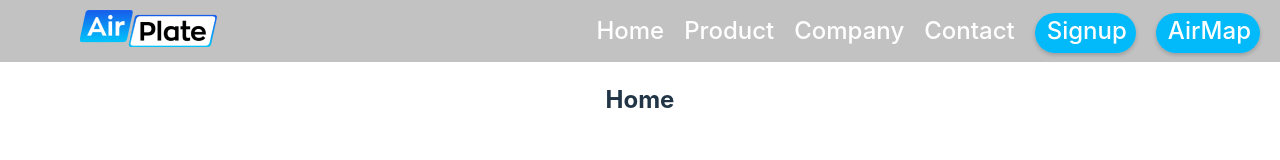
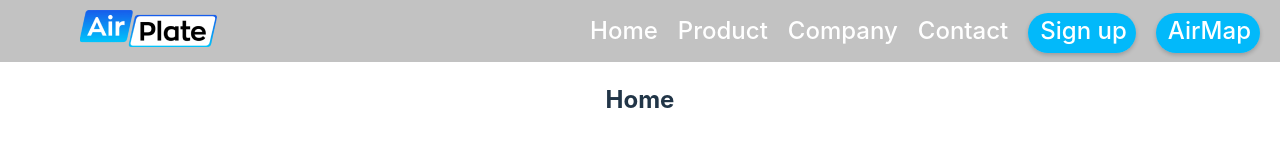
Before and after one commit to ThomasDallHenriksen/PBA-webudvikling, a React (Vite) app in the folder PBA-project/: page / in a window 1280 px wide. Shown: the top 160 px of the page. Built offline with nearby package versions, Linux system fonts and the light colour scheme.

Commit message:
fixed signup to sign up

```diff
--- a/PBA-project/src/assets/styles/navbar.scss
+++ b/PBA-project/src/assets/styles/navbar.scss
@@ -24,7 +24,7 @@
         border-color: var(--color-skyblue);
         border-radius: 1.5625rem;
         background-color: var(--color-skyblue);
-        padding: 3px 9px 8px 12px;
+        padding: .1875rem .5625rem .5rem .75rem;
         box-shadow: 0 2px 4px rgba(0, 0, 0, 0.2); /* Horizontal offset, vertical offset, blur radius, color */
     }
 
--- a/PBA-project/src/components/Navbar.jsx
+++ b/PBA-project/src/components/Navbar.jsx
@@ -5,14 +5,16 @@ const Navbar = () => {
     return (
         <nav className="navbar">
             <div className="navbar-logo">
-                <img src="images/logo.png" href="/" alt="'logo-placeholder'" />
+                <a href='/'>
+                    <img src="images/logo.png" alt="'logo-placeholder'" />
+                </a>
             </div>
             <div className="link">
                 <a href='/'>Home</a>
                 <a href='/Product'>Product</a>
                 <a href='/Company'>Company</a>
                 <a href='/Contact'>Contact</a>
-                <a id='navbarButton' href='/Signup'>Signup</a>
+                <a id='navbarButton' href='/Signup'>Sign up</a>
                 <a id='navbarButton' href='/AirMap'>AirMap</a>
             </div>
         </nav>
```
